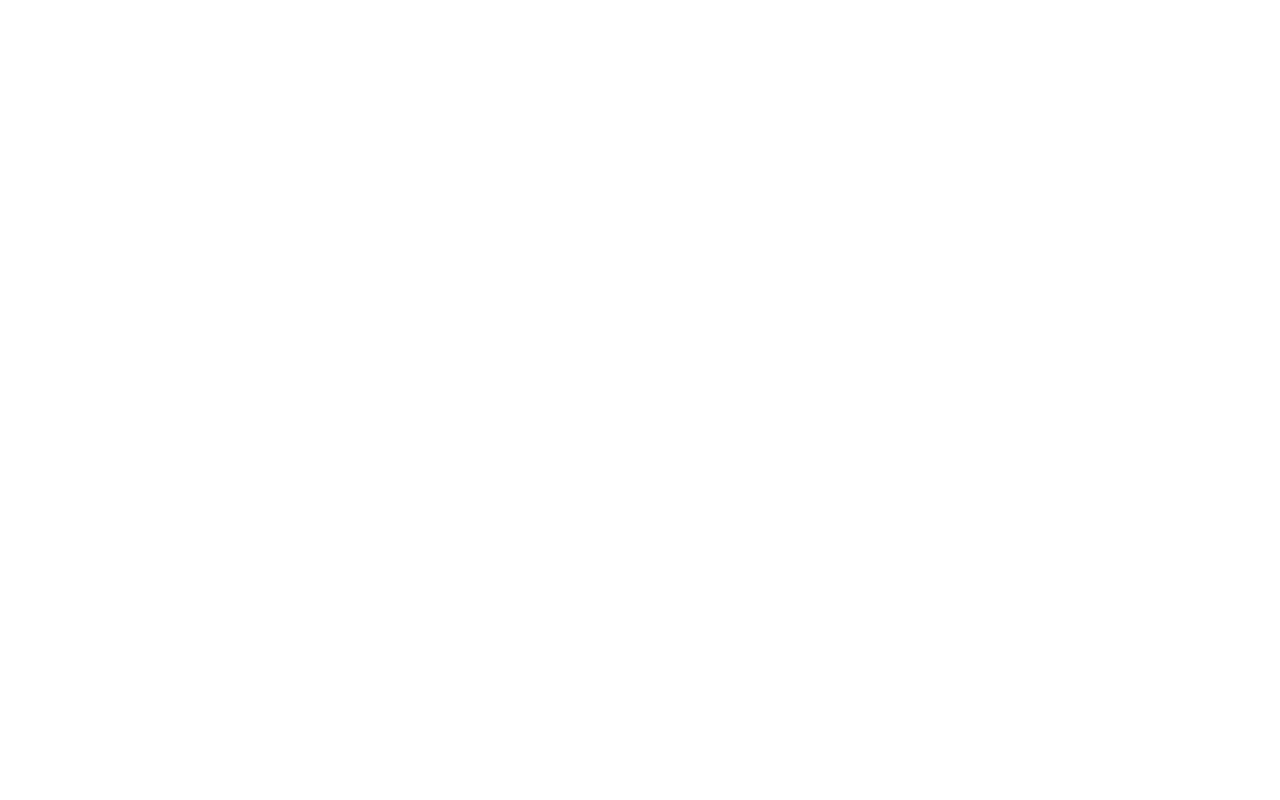
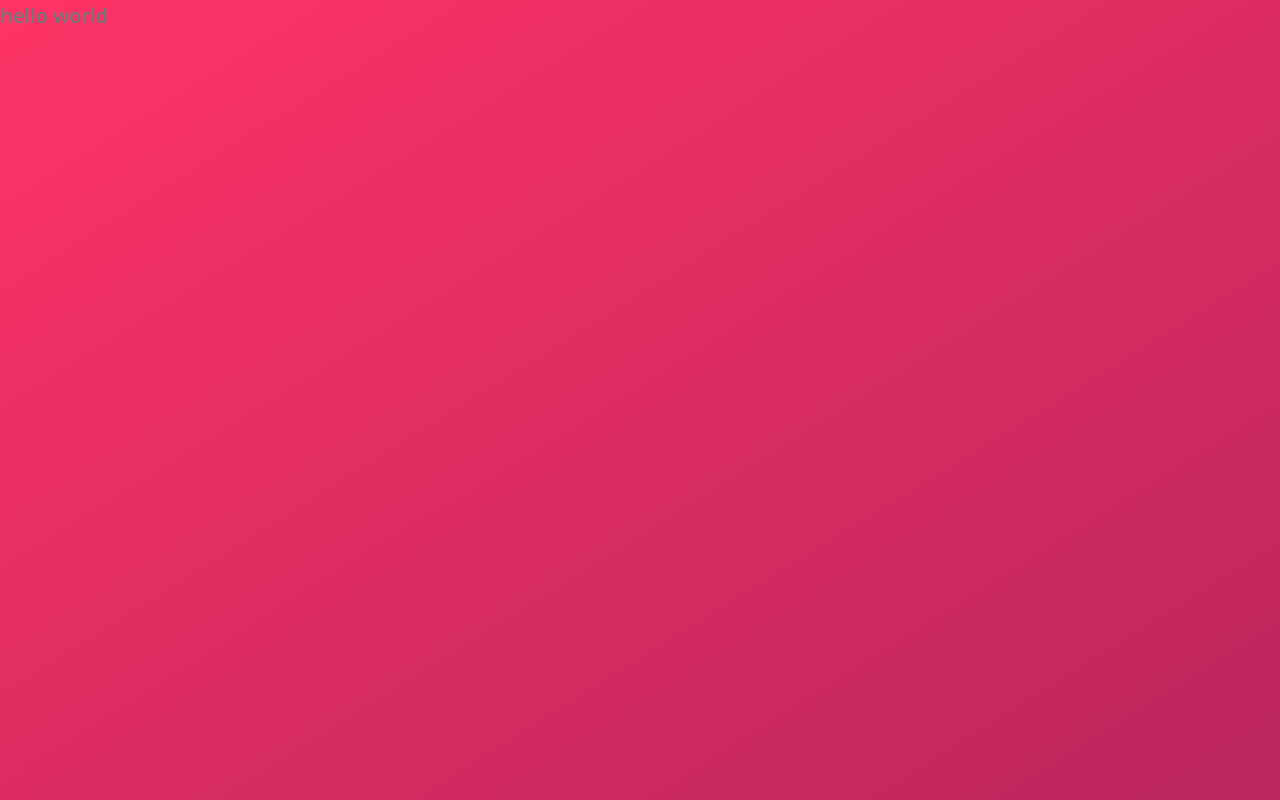
Before and after one commit to AdoDragicevic/trillo, a website: page index.html in a window 1280 px wide. Drawn offline with nearby package versions, Linux system fonts and the light colour scheme; files that its build step writes are made by us from their sources.

Commit message:
add basic scss

```diff
--- a/index.html
+++ b/index.html
@@ -12,5 +12,6 @@
     </head>
     <body>
 
+        <h1>hello world</h1>
     </body>
 </html>
--- /dev/null
+++ b/sass/_base.scss
@@ -0,0 +1,52 @@
+// :root is like html selector, but with higher specificity
+// we add variables here, so they are accessible through the entire document
+:root {
+  --color-primary:#eb2f64;
+  --color-primary-light: #FF3366;
+  --color-primary-dark:#BA265D;
+
+  --color-grey-light-1: #faf9f9;
+  --color-grey-light-2: #f4f2f2;
+  --color-grey-light-3: #f0eeee;
+  --color-grey-light-4: #ccc;
+
+  --color-grey-dark-1: #333;
+  --color-grey-dark-2: #777;
+  --color-grey-dark-3: #999;
+}
+
+*,
+*::before,
+*::after {
+  margin: 0;
+  padding: 0;
+  box-sizing: inherit;
+}
+
+html {
+  box-sizing: border-box;
+  font-size: 62.5%; // 1rem = 10px
+}
+
+body {
+  font-family: "Open Sans", sans-serif;
+  font-weight: 400;
+  line-height: 1.6;
+  color: var(--color-grey-dark-2);
+
+  background-image: linear-gradient(to right bottom, var(--color-primary-light), var(--color-primary-dark));
+  background-size: cover;
+  background-repeat: no-repeat;
+
+  min-height: 100vh;
+}
+
+/* CSS VARIABLES
+  - advantages of using CSS variables:
+  1. can be manipulated in JS
+  2. edited in dev tools
+  3. cascade & inherited
+  4. easier to use in calc()
+  - can only be declared inside a block
+  - if you declare a variable inslide h1 {} it can only be used inside those el and its children!
+*/
--- a/sass/main.scss
+++ b/sass/main.scss
@@ -1,22 +1,6 @@
-/*
-COLORS
-
-Primary: #eb2f64
-Primary light: #FF3366
-Primary dark: #BA265D
-
-Grey light 1: #faf9f9
-Grey light 2: #f4f2f2
-Grey light 3: #f0eeee
-Grey light 4: #ccc
-
-Grey dark 1: #333
-Grey dark 2: #777
-Grey dark 3: #999
-
-*/
-
-
+@import "base";
+@import "layout";
+@import "components";
 
 
 /*
```
Also changed, not shown: sass/_components.scss (added), sass/_layout.scss (added).
